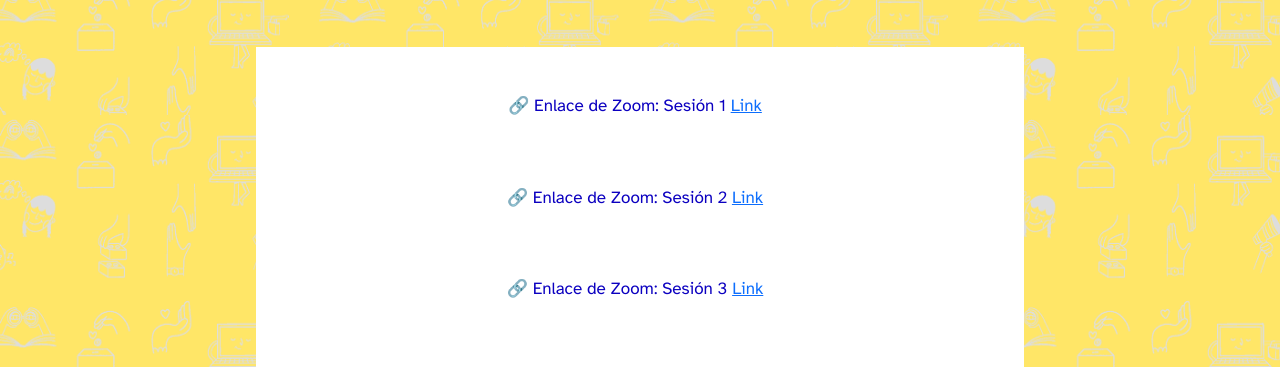
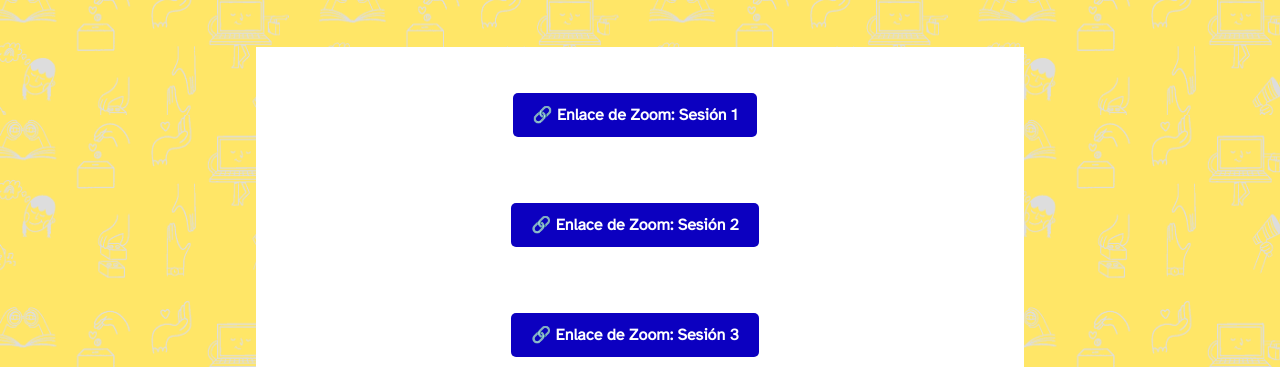
Before and after one commit to CreamasGTH/BootcampPython, a plain HTML site: page zoom.html in a window 1280 px wide. Shown: the part 585-952 px from the top of the page. Drawn offline with nearby package versions, Linux system fonts and the light colour scheme.

Commit message:
Tarjetas modif

```diff
--- a/zoom.html
+++ b/zoom.html
@@ -53,27 +53,47 @@
   <div class="container-contenido">
     <h1 class="text-center contenido zoom">REUNIONES DE ZOOM</h1>
   </div>
-
-
   <div class="contenedor-tabla2">
     <table class="blueTable">
         <tbody>
             <tr>
-         <td>🔗 Enlace de Zoom: Sesión 1 <a href="#">Link</a></td>
+                <td> <a href="#" class="btn-link">🔗 Enlace de Zoom: Sesión 1</a></td>
             </tr>
             <tr>
-            <td>🔗 Enlace de Zoom: Sesión 2 <a href="#">Link</a></td>
+                <td> <a href="#" class="btn-link">🔗 Enlace de Zoom: Sesión 2</a></td>
             </tr>
             <tr>
-            <td>🔗 Enlace de Zoom: Sesión 3 <a href="#">Link</a></td>
+                <td><a href="#" class="btn-link">🔗 Enlace de Zoom: Sesión 3 </a></td>
             </tr>
             <tr>
-         <td>🔗 Enlace de Zoom: Sesión 4 <a href="#">Link</a></td>
+                <td><a href="#" class="btn-link">🔗 Enlace de Zoom: Sesión 4</a></td>
             </tr>
         </tbody>
-        </tr>
     </table>
 </div>
+
+<style>
+    .btn-link {
+        display: inline-block;
+        padding: 10px 20px;
+        font-size: 16px;
+        font-weight: bold;
+        background-color: #0C00C0;
+        color: white;
+        text-decoration: none;
+        border-radius: 5px;
+        transition: background-color 0.3s;
+    }
+
+    .btn-link:hover {
+        background-color: #FFE667;
+        transform: scale(1.3);
+    }
+
+    .btn-link:active {
+        background-color: #003d7a;
+    }
+</style>
 
 
 <footer>
@@ -86,11 +106,6 @@
   </div>
 </footer>
 
-
-
-
-
-
     <script src="https://cdn.jsdelivr.net/npm/bootstrap@5.3.3/dist/js/bootstrap.bundle.min.js" integrity="sha384-YvpcrYf0tY3lHB60NNkmXc5s9fDVZLESaAA55NDzOxhy9GkcIdslK1eN7N6jIeHz" crossorigin="anonymous"></script>
   </body>
 </html>
```
Also changed, not shown: index.html (+24 -6 lines). Lines whose indentation alone changed are shown as unchanged.
